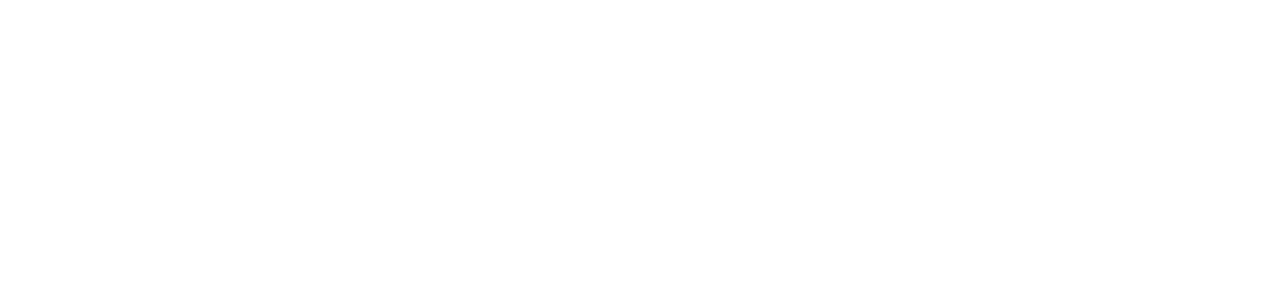
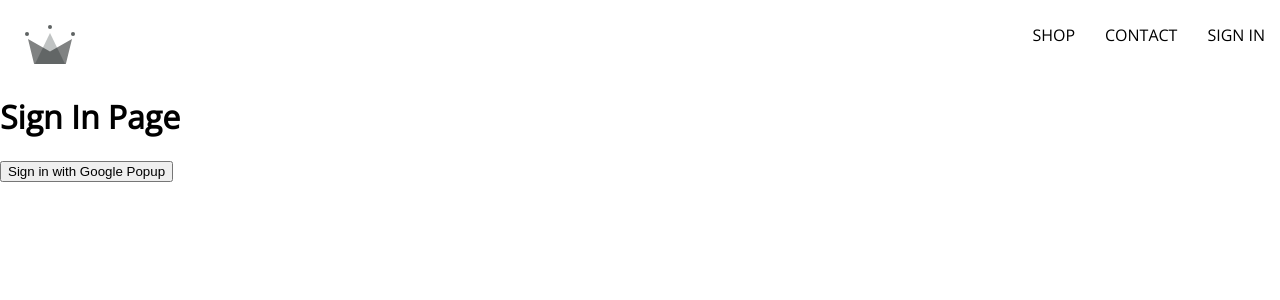
Before and after one commit to haobui14/crwn-clothing, a React (Create React App) app: page /sign-in in a window 1280 px wide. Before the commit this address had no page. Shown: the top 300 px of the page. Built offline with nearby package versions, Linux system fonts and the light colour scheme.

Commit message:
added sign in component as well as firebase utils and brought in firebase libraries

```diff
--- a/package.json
+++ b/package.json
@@ -6,6 +6,7 @@
     "@testing-library/jest-dom": "^5.16.3",
     "@testing-library/react": "^12.1.4",
     "@testing-library/user-event": "^13.5.0",
+    "firebase": "^9.6.10",
     "react": "^18.0.0",
     "react-dom": "^18.0.0",
     "react-router-dom": "6",
--- a/src/App.js
+++ b/src/App.js
@@ -1,5 +1,7 @@
 import { Routes, Route } from "react-router-dom";
 import Home from "./routes/home/home.component";
+import Navigation from "./routes/navigation/navigation.component";
+import SignIn from "./routes/sign-in/sign-in.component";
 
 const Shop = () => {
   return <h1>I am a gosh</h1>;
@@ -8,8 +10,10 @@ const Shop = () => {
 const App = () => {
   return (
     <Routes>
-      <Route path="/home" element={<Home />}>
+      <Route path="/" element={<Navigation />}>
+        <Route index element={<Home />} />
         <Route path="shop" element={<Shop />} />
+        <Route path="sign-in" element={<SignIn />} />
       </Route>
     </Routes>
   );
--- a/src/index.scss
+++ b/src/index.scss
@@ -10,3 +10,13 @@ code {
   font-family: source-code-pro, Menlo, Monaco, Consolas, 'Courier New',
     monospace;
 }
+
+
+a {
+  text-decoration: none;
+  color: black;
+}
+
+* {
+  box-sizing: border-box;
+}
--- /dev/null
+++ b/src/routes/navigation/navigation.component.jsx
@@ -0,0 +1,29 @@
+import { Fragment } from "react";
+import { Outlet, Link } from "react-router-dom";
+import { ReactComponent as CrwnLogo } from "../../assets/crown.svg";
+import "./navigation.styles.scss";
+const Navigation = () => {
+  return (
+    <Fragment>
+      <div className="navigation">
+        <Link className="logo-container" to="/">
+          <CrwnLogo className="logo" />
+        </Link>
+        <div className="nav-links-container">
+          <Link className="nav-link" to="/shop">
+            SHOP
+          </Link>
+          <Link className="nav-link" to="/shop">
+            CONTACT
+          </Link>
+          <Link className="nav-link" to="/sign-in">
+            SIGN IN
+          </Link>
+        </div>
+      </div>
+      <Outlet />
+    </Fragment>
+  );
+};
+
+export default Navigation;
--- /dev/null
+++ b/src/routes/navigation/navigation.styles.scss
@@ -0,0 +1,26 @@
+.navigation {
+    height: 70px;
+    width: 100%;
+    display: flex;
+    justify-content: space-between;
+    margin-bottom: 25px;
+
+    .logo-container {
+        height: 100%;
+        width: 70px;
+        padding: 25px;
+    }
+
+    .nav-links-container {
+        width: 50%;
+        height: 100%;
+        display: flex;
+        align-items: center;
+        justify-content: flex-end;
+
+        .nav-link {
+            padding: 10px 15px;
+            cursor: pointer;
+        }
+    }
+}
--- /dev/null
+++ b/src/routes/sign-in/sign-in.component.jsx
@@ -0,0 +1,20 @@
+import {
+  signInWithGooglePopup,
+  createUserDocumentFromAuth,
+} from "../../utils/firebase/firebase.utils";
+
+const SignIn = () => {
+  const logGoogleUser = async () => {
+    const { user } = await signInWithGooglePopup();
+    const userDocRef = await createUserDocumentFromAuth(user);
+  };
+
+  return (
+    <div>
+      <h1>Sign In Page</h1>
+      <button onClick={logGoogleUser}>Sign in with Google Popup</button>
+    </div>
+  );
+};
+
+export default SignIn;
--- /dev/null
+++ b/src/utils/firebase/firebase.utils.js
@@ -0,0 +1,57 @@
+import { async } from "@firebase/util";
+import { initializeApp } from "firebase/app";
+import {
+  getAuth,
+  signInWithRedirect,
+  signInWithPopup,
+  GoogleAuthProvider,
+} from "firebase/auth";
+import { getFirestore, doc, getDoc, setDoc } from "firebase/firestore";
+
+const firebaseConfig = {
+  apiKey: "AIzaSyBZMrwlfsiMHwxK00dXVPzMfB3mrL1IQe4",
+  authDomain: "crwn-clothing-credential.firebaseapp.com",
+  projectId: "crwn-clothing-credential",
+  storageBucket: "crwn-clothing-credential.appspot.com",
+  messagingSenderId: "596341411944",
+  appId: "1:596341411944:web:571ca2c9c098c0ddda2bdd",
+};
+
+const firebaseApp = initializeApp(firebaseConfig);
+
+const provider = new GoogleAuthProvider();
+
+provider.setCustomParameters({
+  prompt: "select_account",
+});
+
+export const auth = getAuth();
+export const signInWithGooglePopup = () => signInWithPopup(auth, provider);
+
+export const db = getFirestore(); //tell firebase when we want to get/set a document
+
+export const createUserDocumentFromAuth = async (userAuth) => {
+  const userDocRef = doc(db, "users", userAuth.uid);
+
+  console.log(userDocRef);
+
+  const userSnapshot = await getDoc(userDocRef);
+  console.log(userSnapshot);
+  console.log(userSnapshot.exists());
+
+  if (!userSnapshot.exists()) {
+    const { displayName, email } = userAuth;
+    const createdAt = new Date();
+
+    try {
+      await setDoc(userDocRef, {
+        displayName,
+        email,
+        createdAt,
+      });
+    } catch (error) {
+      console.log("error creating the user", error.message);
+    }
+  }
+  return userDocRef;
+};
```
Also changed, not shown: src/assets/crown.svg (added), 1 other file (tests, documents, lock files or other folders).
